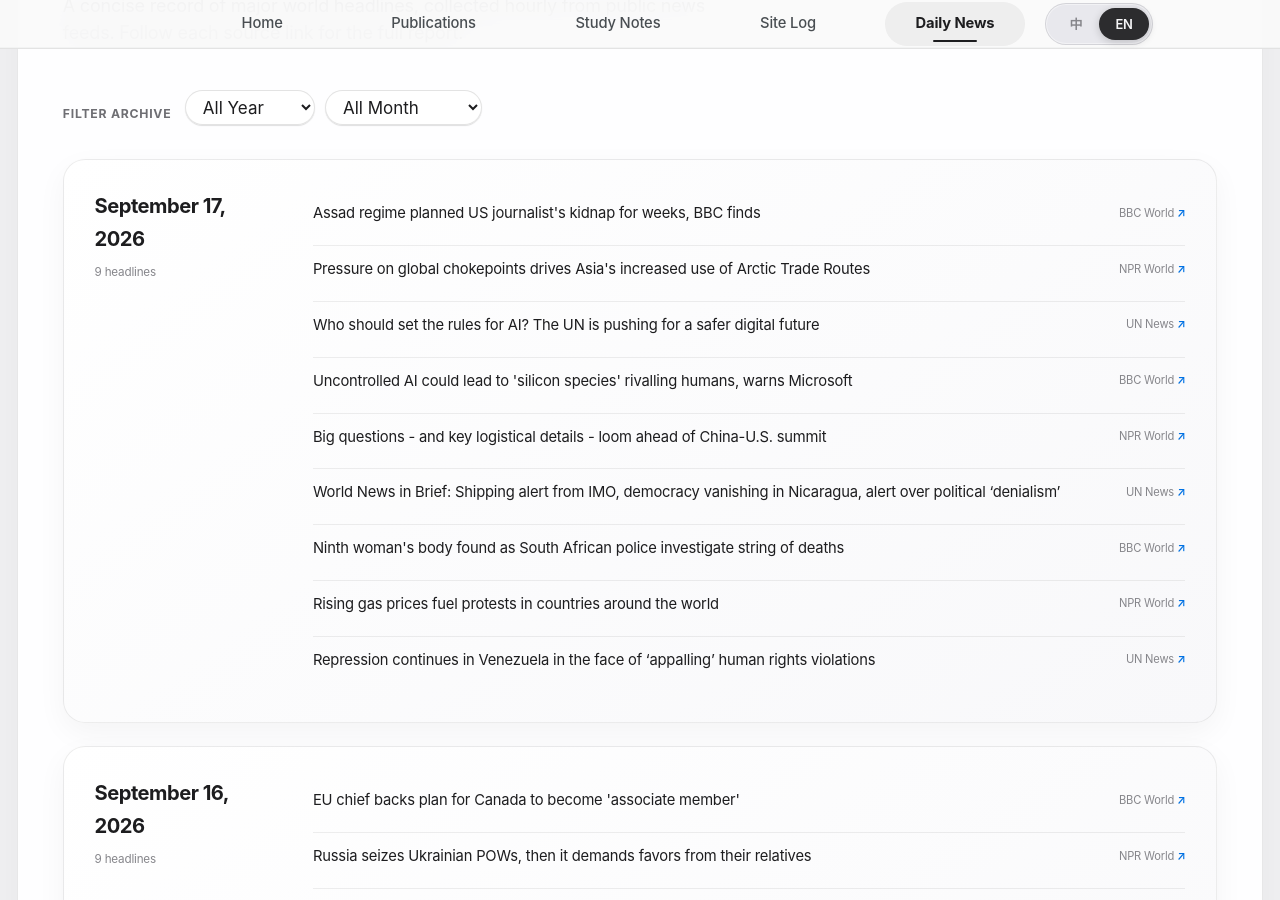
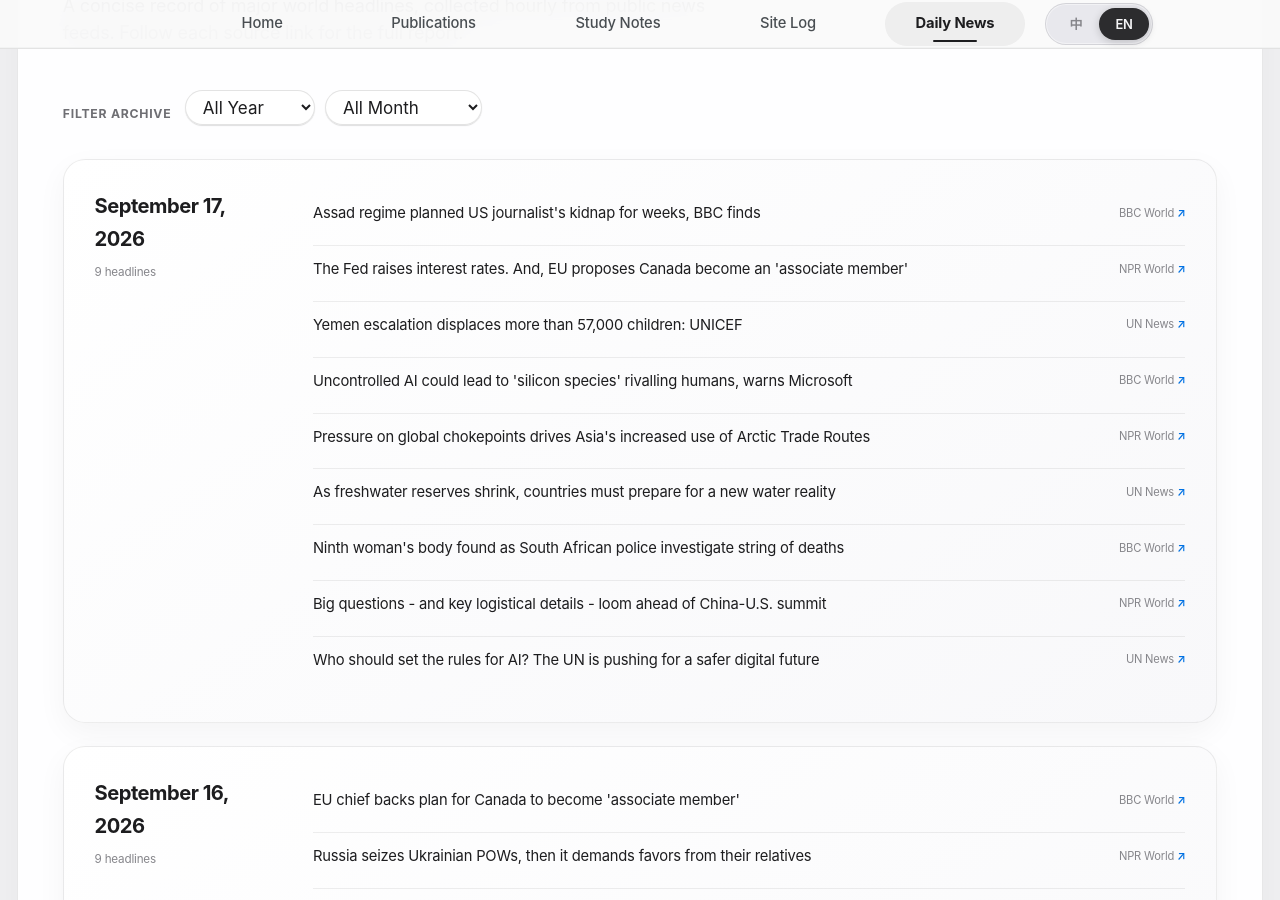
Before and after one commit to HaoxiangLuo/HaoxiangLuo.github.io, a Jekyll site: the page built from _pages/daily-news.html, in a window 1280 px wide and 900 px high, scrolled down 241 px. Built offline with Jekyll 4.4.1, drawn with Linux system fonts in a browser that asks for light colours; a style sheet for code colours, icons or effects is not loaded.

Commit message:
Update daily news 2026-09-17

```diff
--- a/_data/daily_news.json
+++ b/_data/daily_news.json
@@ -1,5 +1,5 @@
 {
-  "updated_at": "2026-09-17T18:25:34+08:00",
+  "updated_at": "2026-09-17T19:24:32+08:00",
   "days": [
     {
       "date": "2026-09-17",
@@ -10,14 +10,14 @@
           "url": "https://www.bbc.co.uk/news/articles/cv0lrxw6ygl2o?at_medium=RSS&at_campaign=rss"
         },
         {
-          "title": "Pressure on global chokepoints drives Asia's increased use of Arctic Trade Routes",
+          "title": "The Fed raises interest rates. And, EU proposes Canada become an 'associate member'",
           "source": "NPR World",
-          "url": "https://www.npr.org/2026/09/17/g-s1-143712/pressure-on-global-chokepoints-drives-asias-increased-use-of-arctic-trade-routes"
+          "url": "https://www.npr.org/2026/09/17/g-s1-143783/up-first-newsletter-federal-reserve-interest-rates-gas-prices-war-canada-european-union"
         },
         {
-          "title": "Who should set the rules for AI? The UN is pushing for a safer digital future",
+          "title": "Yemen escalation displaces more than 57,000 children: UNICEF",
           "source": "UN News",
-          "url": "https://news.un.org/feed/view/en/story/2026/09/1168353"
+          "url": "https://news.un.org/feed/view/en/story/2026/09/1168354"
         },
         {
           "title": "Uncontrolled AI could lead to 'silicon species' rivalling humans, warns Microsoft",
@@ -25,14 +25,14 @@
           "url": "https://www.bbc.co.uk/news/articles/c6n07ypqz8kzo?at_medium=RSS&at_campaign=rss"
         },
         {
-          "title": "Big questions - and key logistical details - loom ahead of China-U.S. summit",
+          "title": "Pressure on global chokepoints drives Asia's increased use of Arctic Trade Routes",
           "source": "NPR World",
-          "url": "https://www.npr.org/2026/09/17/nx-s1-5971293/trump-xi-summit-china"
+          "url": "https://www.npr.org/2026/09/17/g-s1-143712/pressure-on-global-chokepoints-drives-asias-increased-use-of-arctic-trade-routes"
         },
         {
-          "title": "World News in Brief: Shipping alert from IMO, democracy vanishing in Nicaragua, alert over political ‘denialism’",
+          "title": "As freshwater reserves shrink, countries must prepare for a new water reality",
           "source": "UN News",
-          "url": "https://news.un.org/feed/view/en/story/2026/09/1168352"
+          "url": "https://news.un.org/feed/view/en/story/2026/09/1168350"
         },
         {
           "title": "Ninth woman's body found as South African police investigate string of deaths",
@@ -40,14 +40,14 @@
           "url": "https://www.bbc.co.uk/news/articles/cqx2zgk8k8xvo?at_medium=RSS&at_campaign=rss"
         },
         {
-          "title": "Rising gas prices fuel protests in countries around the world",
+          "title": "Big questions - and key logistical details - loom ahead of China-U.S. summit",
           "source": "NPR World",
-          "url": "https://www.npr.org/2026/09/17/nx-s1-5971275/rising-gas-prices-fuel-protests-in-countries-around-the-world"
+          "url": "https://www.npr.org/2026/09/17/nx-s1-5971293/trump-xi-summit-china"
         },
         {
-          "title": "Repression continues in Venezuela in the face of ‘appalling’ human rights violations",
+          "title": "Who should set the rules for AI? The UN is pushing for a safer digital future",
           "source": "UN News",
-          "url": "https://news.un.org/feed/view/en/story/2026/09/1168351"
+          "url": "https://news.un.org/feed/view/en/story/2026/09/1168353"
         }
       ]
     },
```
